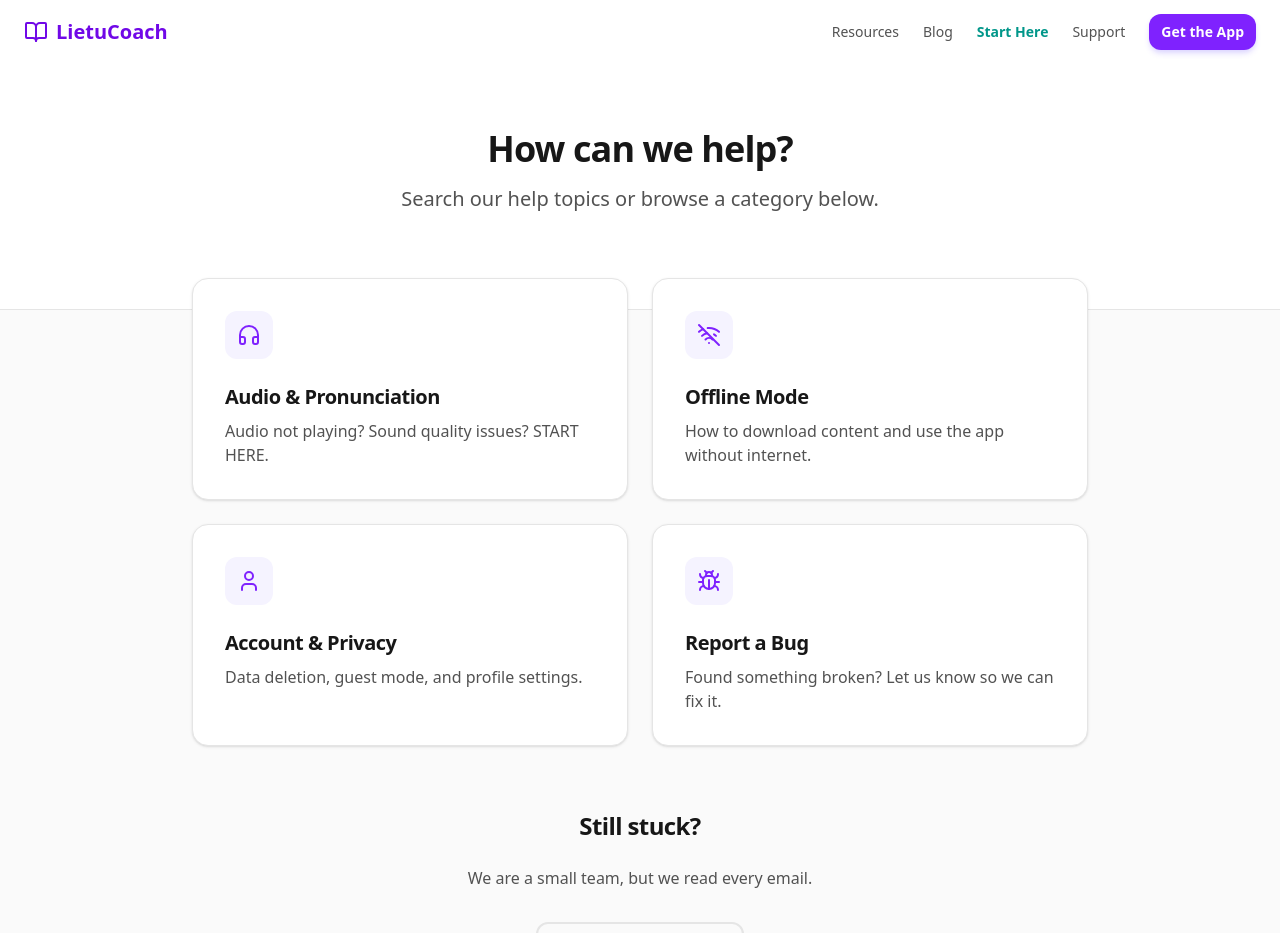
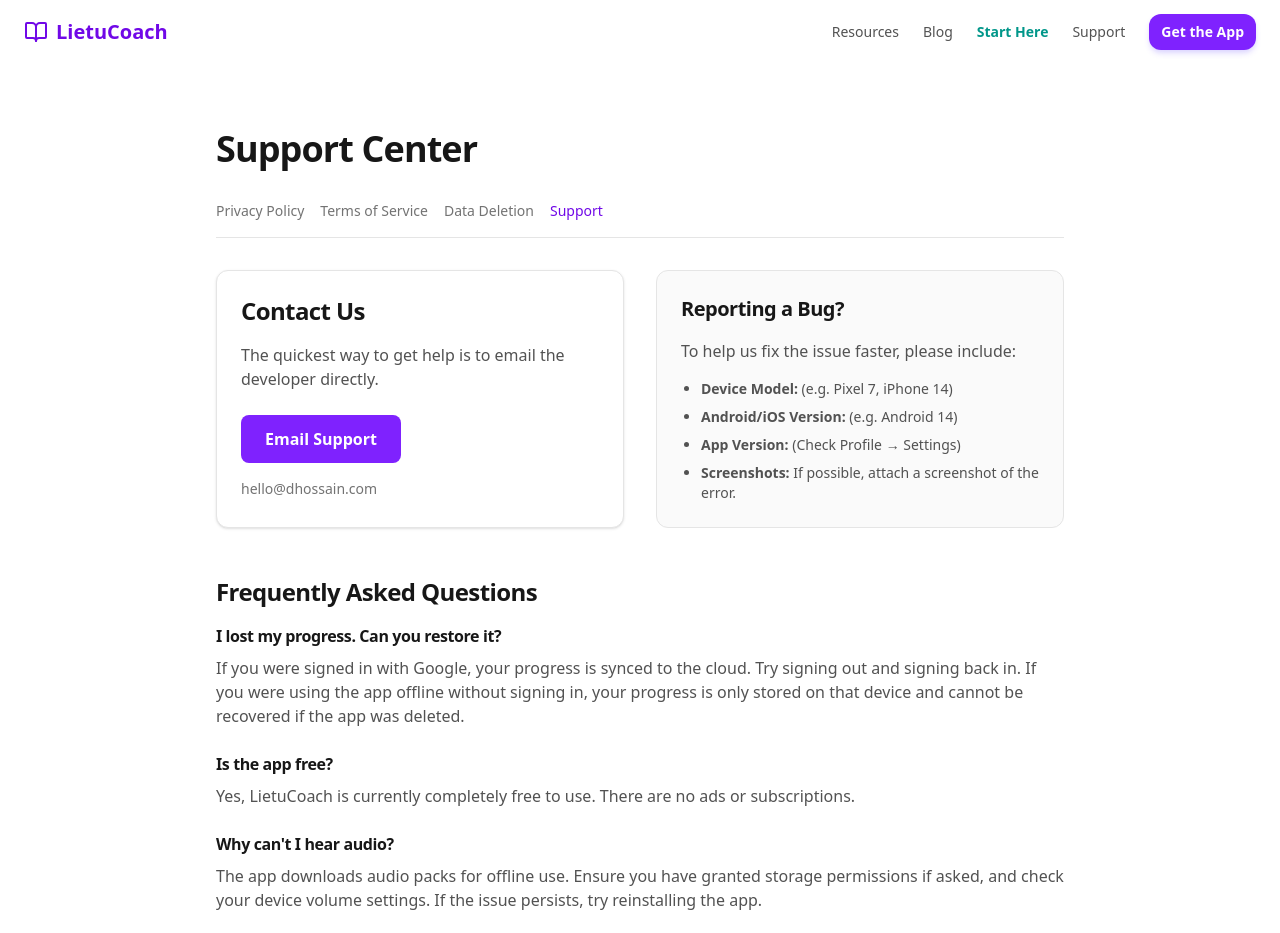
Before and after one commit to Shahadat99x/LietuCoach_WEB, a Next.js app: page /support in a window 1280 px wide. Shown: the top 933 px of the page. Built offline with nearby package versions, Linux system fonts and the light colour scheme; no server answers.

Commit message:
feat: update support page with contact info and FAQs

```diff
--- a/src/app/support/page.tsx
+++ b/src/app/support/page.tsx
@@ -1,92 +1,91 @@
 import { Metadata } from "next";
 import { siteConfig } from "@/config/site";
-import { Button } from "@/components/ui/Button";
-import Link from "next/link";
-import { Card } from "@/components/ui/Card";
-import { Headphones, WifiOff, User, Bug, MessageCircle } from "lucide-react";
+import { LegalSubnav } from "@/components/legal/LegalSubnav";
 
 export const metadata: Metadata = {
-  title: "Help Center",
-  description: `Get support for ${siteConfig.name}. Troubleshooting, FAQs, and contact information.`,
+  title: "Support Center",
+  description: `Get help with ${siteConfig.name}. Contact support or report bugs.`,
+  openGraph: {
+    title: "Support | LietuCoach",
+    description: "Need help? Contact our support team.",
+    type: "website",
+  },
 };
 
 export default function SupportPage() {
-  const categories = [
-    {
-      icon: Headphones,
-      title: "Audio & Pronunciation",
-      description: "Audio not playing? Sound quality issues? START HERE.",
-      href: "/support/audio"
-    },
-    {
-      icon: WifiOff,
-      title: "Offline Mode",
-      description: "How to download content and use the app without internet.",
-      href: "/support/offline"
-    },
-    {
-      icon: User,
-      title: "Account & Privacy",
-      description: "Data deletion, guest mode, and profile settings.",
-      href: "/support/account"
-    },
-    {
-      icon: Bug,
-      title: "Report a Bug",
-      description: "Found something broken? Let us know so we can fix it.",
-      href: "/support/report-bug"
-    }
-  ];
+  return (
+    <div className="container mx-auto max-w-4xl px-4 py-16 md:px-6">
+      <h1 className="mb-8 font-heading text-4xl font-bold text-neutral-900">Support Center</h1>
 
-  return (
-    <div className="min-h-screen bg-neutral-50 pb-20">
-      <section className="bg-white border-b border-neutral-200 py-16 px-4 text-center">
-        <div className="container mx-auto max-w-4xl">
-           <h1 className="font-heading text-3xl md:text-4xl font-bold text-neutral-900 mb-4">
-             How can we help?
-           </h1>
-           <p className="text-xl text-neutral-600 mb-8">
-             Search our help topics or browse a category below.
-           </p>
-           {/* Placeholder for Search Bar if we had one */}
+      <LegalSubnav />
+
+      <div className="grid gap-8 md:grid-cols-2">
+        {/* Main Contact Card */}
+        <div className="rounded-xl border border-neutral-200 bg-white p-6 shadow-sm">
+          <h2 className="mb-4 font-heading text-2xl font-bold text-neutral-900">Contact Us</h2>
+          <p className="mb-6 text-neutral-600">
+            The quickest way to get help is to email the developer directly.
+          </p>
+          <a
+            href="mailto:hello@dhossain.com"
+            className="inline-block rounded-lg bg-violet-600 px-6 py-3 font-bold text-white transition-colors hover:bg-violet-700"
+          >
+            Email Support
+          </a>
+          <p className="mt-4 text-sm text-neutral-500">
+            hello@dhossain.com
+          </p>
         </div>
-      </section>
 
-      <div className="container mx-auto px-4 md:px-6 -mt-8">
-        <div className="grid md:grid-cols-2 gap-6 max-w-4xl mx-auto">
-          {categories.map((cat, i) => (
-            <Link key={i} href={cat.href} className="group">
-              <Card className="h-full p-8 hover:shadow-lg transition-all border-neutral-200 hover:border-violet-300">
-                <div className="bg-violet-50 w-12 h-12 rounded-xl flex items-center justify-center text-violet-600 mb-6 group-hover:bg-violet-600 group-hover:text-white transition-colors">
-                  <cat.icon size={24} />
-                </div>
-                <h3 className="font-bold text-xl text-neutral-900 mb-2 group-hover:text-violet-700">
-                  {cat.title}
-                </h3>
-                <p className="text-neutral-600">
-                  {cat.description}
-                </p>
-              </Card>
-            </Link>
-          ))}
+        {/* Bug Report Info */}
+        <div className="rounded-xl border border-neutral-200 bg-neutral-50 p-6">
+          <h2 className="mb-4 font-heading text-xl font-bold text-neutral-900">Reporting a Bug?</h2>
+          <p className="mb-4 text-neutral-600">
+            To help us fix the issue faster, please include:
+          </p>
+          <ul className="list-disc space-y-2 pl-5 text-sm text-neutral-600">
+            <li><strong>Device Model:</strong> (e.g. Pixel 7, iPhone 14)</li>
+            <li><strong>Android/iOS Version:</strong> (e.g. Android 14)</li>
+            <li><strong>App Version:</strong> (Check Profile &rarr; Settings)</li>
+            <li><strong>Screenshots:</strong> If possible, attach a screenshot of the error.</li>
+          </ul>
         </div>
       </div>
 
-      <div className="container mx-auto px-4 md:px-6 mt-16 max-w-2xl text-center">
-         <h2 className="font-heading text-2xl font-bold text-neutral-900 mb-6">
-           Still stuck?
-         </h2>
-         <p className="text-neutral-600 mb-8">
-           We are a small team, but we read every email.
-         </p>
-         <Button
-            href={`mailto:${siteConfig.links.supportEmail}`}
-            variant="outline"
-            className="gap-2"
-          >
-           <MessageCircle size={18} />
-           Contact Support
-         </Button>
+      <div className="mt-12 space-y-8 text-neutral-700">
+        <section>
+          <h2 className="mb-4 font-heading text-2xl font-bold text-neutral-900">Frequently Asked Questions</h2>
+
+          <div className="space-y-6">
+            <div>
+              <h3 className="mb-2 font-bold text-neutral-900">I lost my progress. Can you restore it?</h3>
+              <p className="text-neutral-600">
+                If you were signed in with Google, your progress is synced to the cloud. Try signing out and signing back in. If you were using the app offline without signing in, your progress is only stored on that device and cannot be recovered if the app was deleted.
+              </p>
+            </div>
+
+            <div>
+              <h3 className="mb-2 font-bold text-neutral-900">Is the app free?</h3>
+              <p className="text-neutral-600">
+                Yes, LietuCoach is currently completely free to use. There are no ads or subscriptions.
+              </p>
+            </div>
+
+            <div>
+              <h3 className="mb-2 font-bold text-neutral-900">Why can&apos;t I hear audio?</h3>
+              <p className="text-neutral-600">
+                The app downloads audio packs for offline use. Ensure you have granted storage permissions if asked, and check your device volume settings. If the issue persists, try reinstalling the app.
+              </p>
+            </div>
+
+             <div>
+              <h3 className="mb-2 font-bold text-neutral-900">How do I delete my data?</h3>
+              <p className="text-neutral-600">
+                You can delete your account from the app settings. See our <a href="/data-deletion" className="text-violet-600 hover:underline">Data Deletion page</a> for more details.
+              </p>
+            </div>
+          </div>
+        </section>
       </div>
     </div>
   );
```
